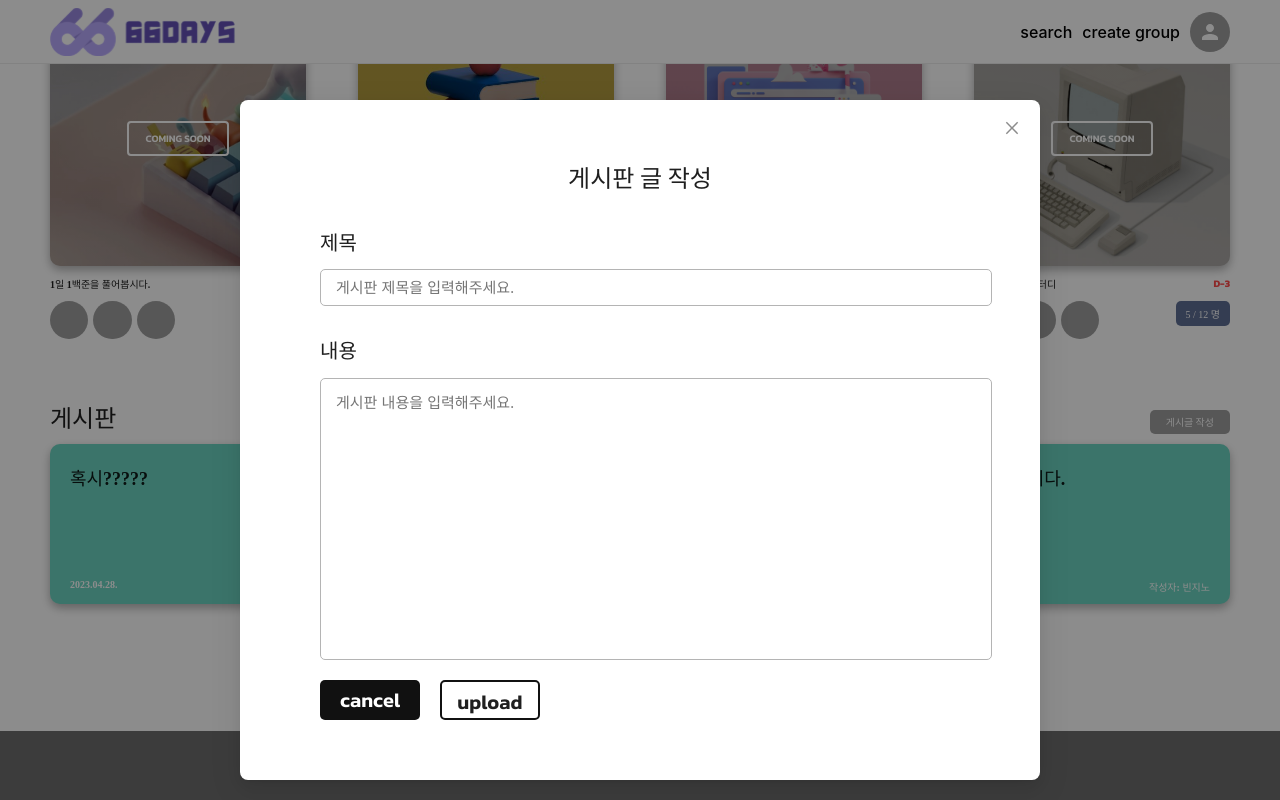
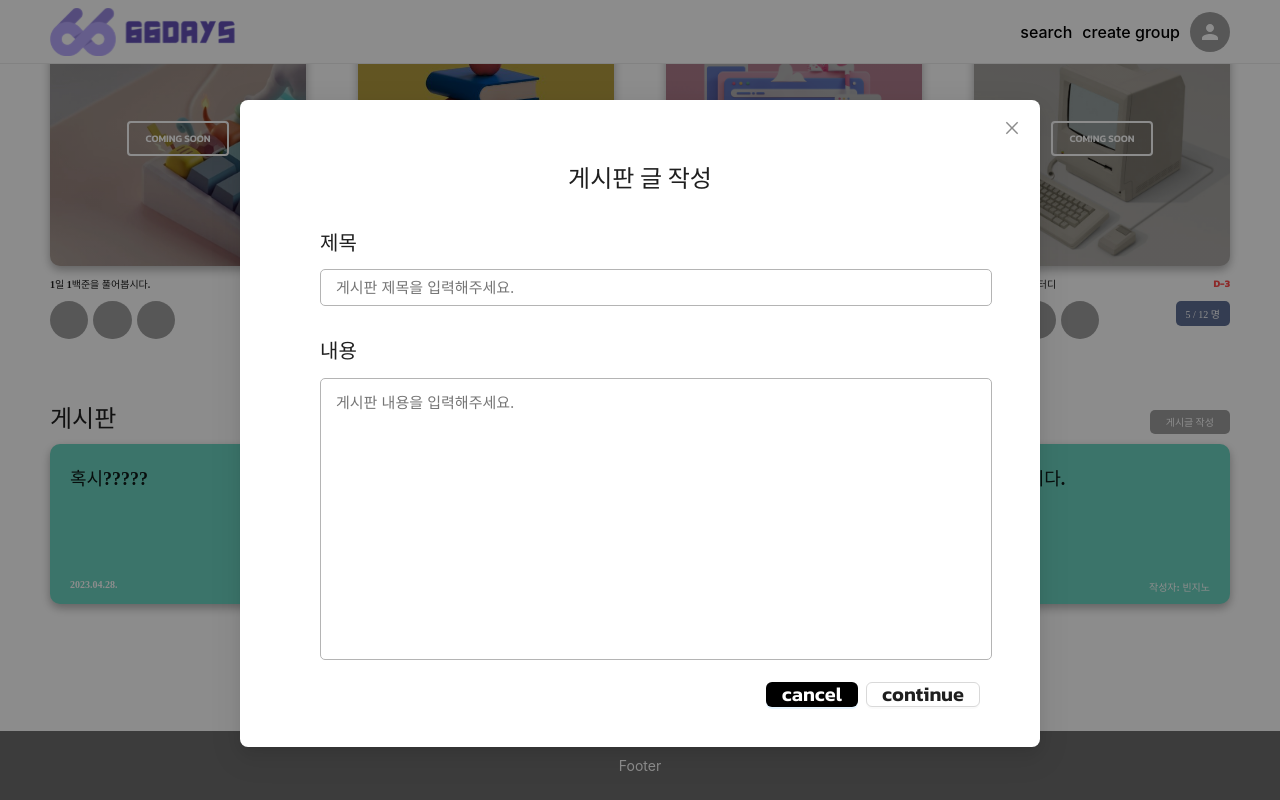
Before and after one commit to predictyson/66days, a React (Vite) app in the folder frontend/: page /groups/1 in a window 1280 px wide. Both pictures are taken after a click on the element "게시글 작성". Shown: the part 537-1337 px from the top of the page. Built offline with nearby package versions, Linux system fonts and the light colour scheme; grey boxes are pictures that could not be loaded; a web font is replaced by a local one.

Commit message:
fe/style: 챌린지 추가 모달 css 변경

```diff
--- a/frontend/src/components/group/ChallengeModal.tsx
+++ b/frontend/src/components/group/ChallengeModal.tsx
@@ -6,6 +6,7 @@ import CS from "../../assets/cs_badge.png";
 import Blog from "../../assets/blog_badge.png";
 import Lecture from "../../assets/lecture_badge.png";
 import Book from "../../assets/book_badge.jpeg";
+import { theme } from "../../styles/theme";
 
 interface PropsType {
   open: boolean;
@@ -37,9 +38,9 @@ export default function ChallengeModal(props: PropsType) {
           onClick={props.toggleModal}
           style={{
             backgroundColor: "black",
-            fontFamily: "Kanit-Regular",
+            fontFamily: "Kanit-SemiBold",
             height: "inherit",
-            fontSize: "2.4rem",
+            fontSize: "2rem",
           }}
         >
           cancel
@@ -49,19 +50,19 @@ export default function ChallengeModal(props: PropsType) {
           onClick={handleOk}
           loading={loading}
           style={{
-            fontFamily: "Kanit-Regular",
+            fontFamily: "Kanit-SemiBold",
             height: "inherit",
-            fontSize: "2.4rem",
+            fontSize: "2rem",
           }}
         >
           continue
         </Button>,
       ]}
     >
-      <StyledTitle>
-        <h1>카테고리를 선택해주세요</h1>
-        <div>카테고리당 하나씩만 습관 형성이 가능합니다</div>
-      </StyledTitle>
+      <CategorySelectionTitle>
+        <div className="title">카테고리를 선택해주세요</div>
+        <div className="desc">카테고리당 하나씩만 습관 형성이 가능합니다</div>
+      </CategorySelectionTitle>
       <Divider />
       <StyledCategory gutter={[{ xs: 8, sm: 16, md: 24, lg: 32 }, 16]}>
         <Col span={12}>
@@ -99,16 +100,17 @@ export default function ChallengeModal(props: PropsType) {
   );
 }
 
-const StyledTitle = styled.section`
-  margin-top: 4rem;
-  margin-bottom: 1.6rem;
-  h1 {
-    font-size: 3.2rem;
-    margin: 0;
+const CategorySelectionTitle = styled.div`
+  padding-top: 3rem;
+
+  .title {
+    font-size: 2.4rem;
+    font-weight: ${theme.fontWeight.bold};
   }
-  div {
-    font-size: 1.6rem;
-    color: #b4b4b4;
+
+  .desc {
+    color: ${theme.colors.gray400};
+    font-weight: ${theme.fontWeight.semibold};
   }
 `;
 
@@ -122,15 +124,18 @@ const StyledCategory = styled(Row)`
     flex-direction: column;
     justify-content: center;
     align-items: center;
-    font-size: 2rem;
+    font-size: 1.6rem;
     font-weight: bold;
     padding: 1rem;
 
     img {
-      width: 80;
-      height: 80;
-      width: 10vw;
-      height: 10vw;
+      width: 6vw;
+      height: 6vw;
+      min-width: 8rem;
+      min-height: 8rem;
+
+      margin-bottom: 0.5rem;
+
       border-radius: 1rem;
       object-fit: cover;
       cursor: pointer;
--- a/frontend/src/components/group/NewBoardModal.tsx
+++ b/frontend/src/components/group/NewBoardModal.tsx
@@ -1,4 +1,4 @@
-import { Modal } from "antd";
+import { Button, Modal } from "antd";
 import { Content } from "antd/es/layout/layout";
 import styled from "styled-components";
 import { theme } from "../../styles/theme";
@@ -15,7 +15,33 @@ export default function NewBoardModal(props: PropsType) {
         open={props.open}
         onCancel={props.toggleModal}
         width={800}
-        footer={null}
+        footer={[
+          <Button
+            key="back"
+            type="primary"
+            onClick={props.toggleModal}
+            style={{
+              backgroundColor: "black",
+              fontFamily: "Kanit-SemiBold",
+              height: "inherit",
+              fontSize: "2rem",
+            }}
+          >
+            cancel
+          </Button>,
+          <Button
+            key="submit"
+            style={{
+              fontFamily: "Kanit-SemiBold",
+              height: "inherit",
+              fontSize: "2rem",
+              marginRight: "6rem",
+              marginBottom: "4rem",
+            }}
+          >
+            continue
+          </Button>,
+        ]}
       >
         <NewBoardModalWrapper>
           <div className="modal-title">게시판 글 작성</div>
@@ -29,10 +55,6 @@ export default function NewBoardModal(props: PropsType) {
               <textarea placeholder="게시판 내용을 입력해주세요." />
             </ContentBox>
           </NewBoardContentContainer>
-          <div className="new__board__btn-list">
-            <div className="cancel-btn btn">cancel</div>
-            <div className="upload-btn btn">upload</div>
-          </div>
         </NewBoardModalWrapper>
       </CustomModal>
     </>
@@ -46,53 +68,13 @@ const CustomModal = styled(Modal)`
 `;
 
 const NewBoardModalWrapper = styled(Content)`
-  padding: 6rem 8rem;
+  padding: 6rem 8rem 1rem;
 
   .modal-title {
     width: 100%;
     text-align: center;
     font-size: 2.4rem;
-    font-weight: 700;
-  }
-
-  .new__board__btn-list {
-    display: flex;
-    padding-top: 2rem;
-  }
-
-  .new__board__btn-list .btn {
-    font-family: "Kanit-Semibold";
-    width: 10rem;
-    height: 4rem;
-    line-height: 4rem;
-    font-size: 2rem;
-    text-align: center;
-    border-radius: 5px;
-    cursor: pointer;
-  }
-
-  .cancel-btn {
-    background-color: ${theme.colors.black};
-    color: ${theme.colors.white};
-
-    &:hover {
-      border: 2px solid ${theme.colors.black};
-      box-sizing: border-box;
-      background-color: ${theme.colors.white};
-      color: ${theme.colors.black};
-    }
-  }
-
-  .upload-btn {
-    border: 2px solid ${theme.colors.black};
-    box-sizing: border-box;
-    margin-left: 2rem;
-
-    &:hover {
-      border: none;
-      background-color: ${theme.colors.black};
-      color: ${theme.colors.white};
-    }
+    font-weight: ${theme.fontWeight.bold};
   }
 `;
 
```
